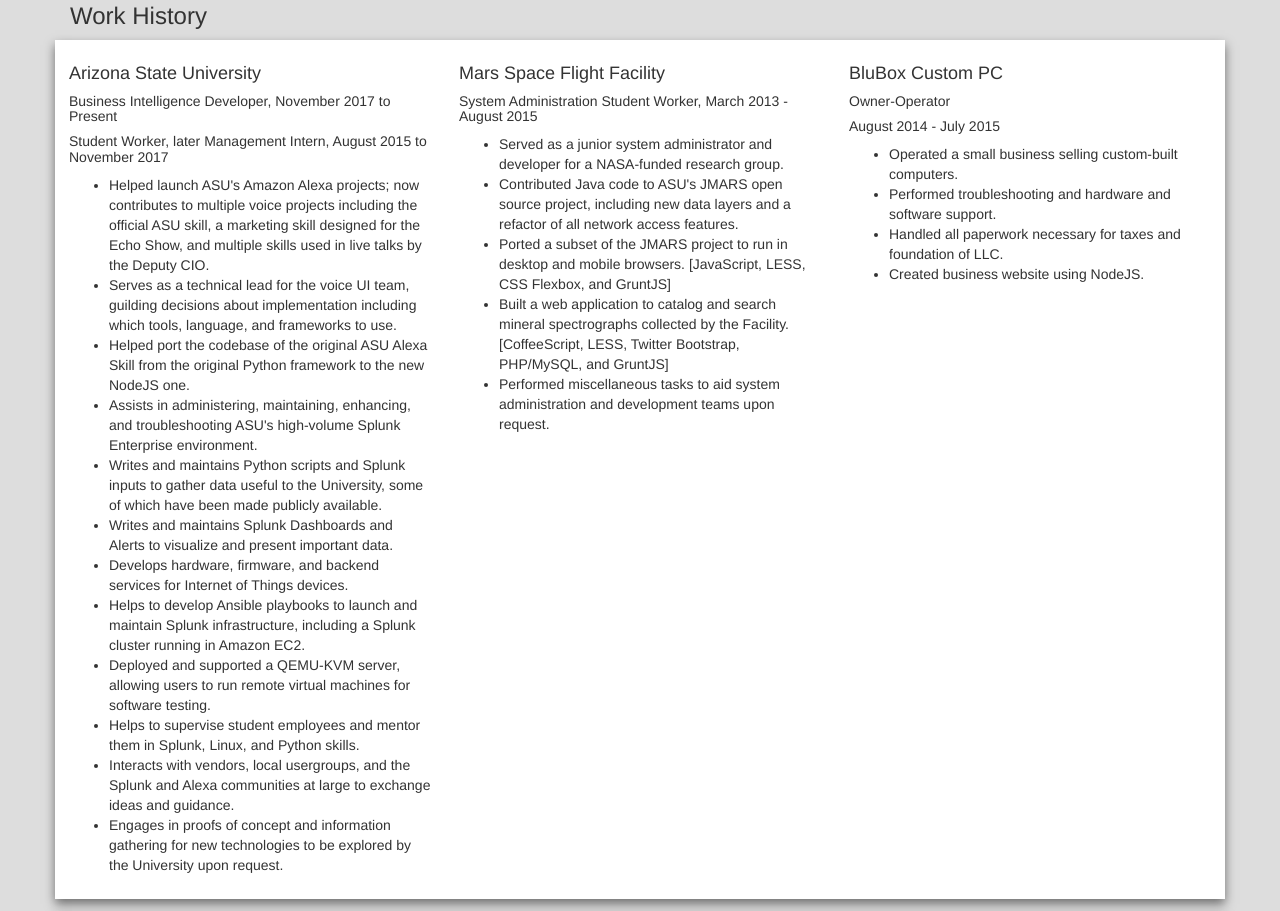
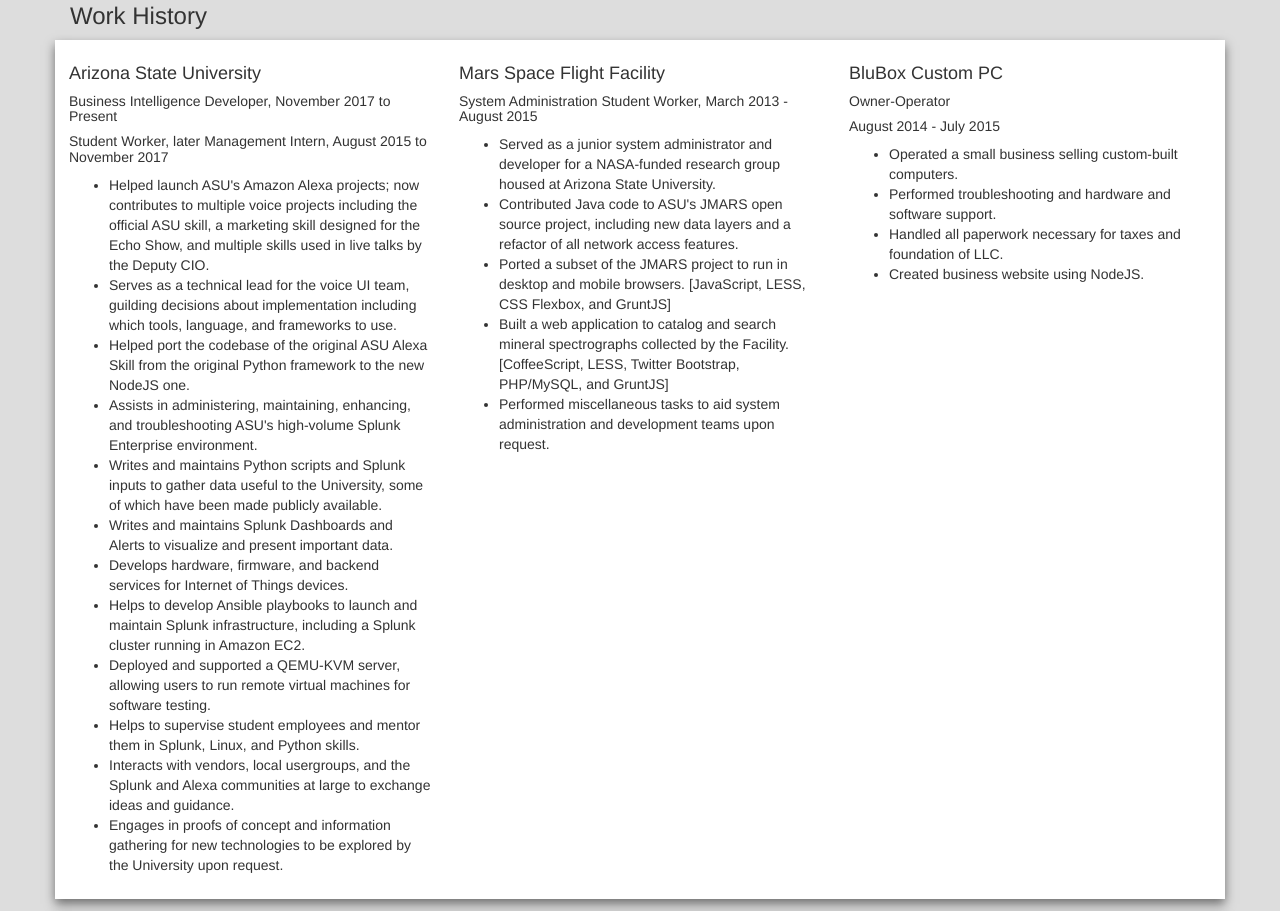
Before and after one commit to sodle/sodle.github.io, a plain HTML site: page index.html in a window 1280 px wide. Shown: the part 1286-2197 px from the top of the page. Drawn offline with Linux system fonts and the light colour scheme.

Commit message:
Update index.html

```diff
--- a/index.html
+++ b/index.html
@@ -183,7 +183,7 @@
       <h4>Mars Space Flight Facility</h4>
       <h5>System Administration Student Worker, March 2013 - August 2015</h5>
       <ul>
-        <li>Served as a junior system administrator and developer for a NASA-funded research group.</li>
+        <li>Served as a junior system administrator and developer for a NASA-funded research group housed at Arizona State University.</li>
         <li>Contributed Java code to ASU's JMARS open source project, including new data layers and a refactor of all network access features.</li>
         <li>Ported a subset of the JMARS project to run in desktop and mobile browsers. [JavaScript, LESS, CSS Flexbox, and GruntJS]</li>
         <li>Built a web application to catalog and search mineral spectrographs collected by the Facility. [CoffeeScript, LESS, Twitter Bootstrap, PHP/MySQL, and GruntJS]</li>
```
